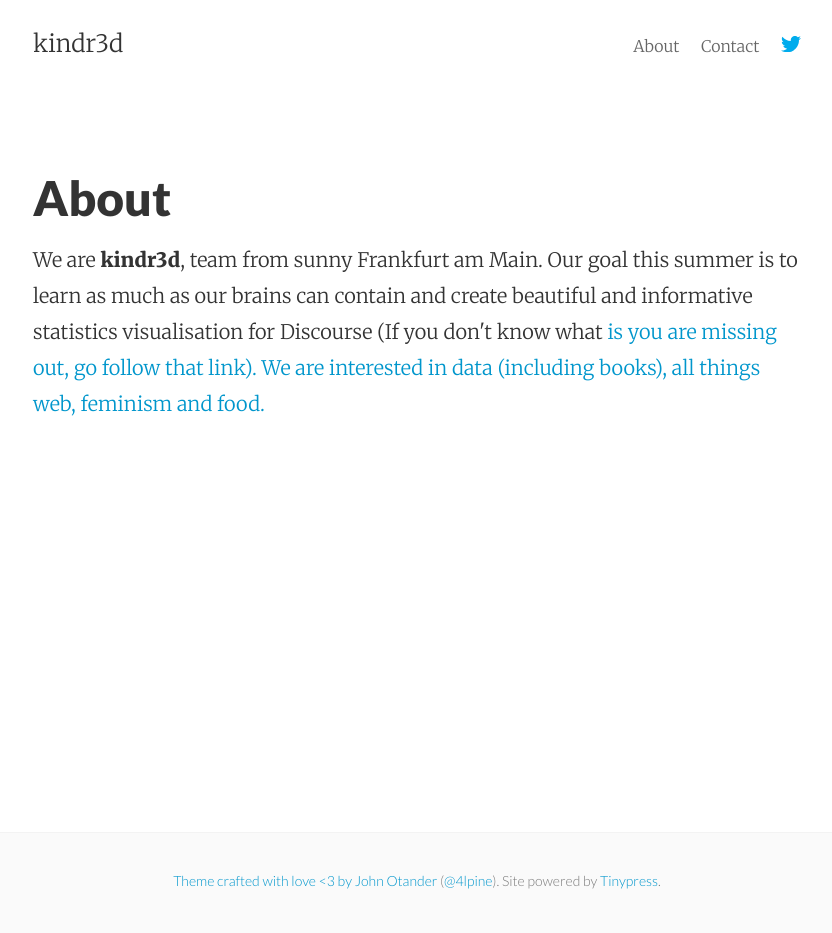
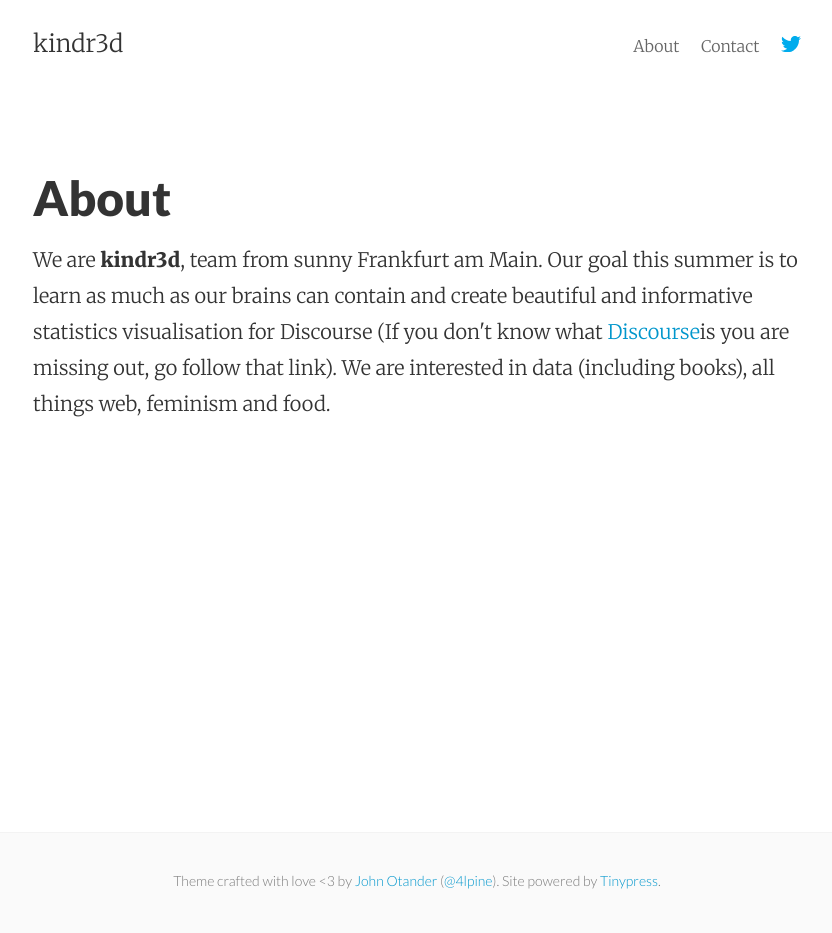
Before and after one commit to kindr3d/kindr3d.github.io, a Jekyll site: the page built from about.html, in a window 1280 px wide. Shown: the whole page, without its empty margins (223-1055 px from the left). Built offline with Jekyll 4.4.1, drawn with Linux system fonts in a browser that asks for light colours.

Commit message:
improve about again

```diff
--- a/about.html
+++ b/about.html
@@ -5,5 +5,5 @@
 ---
 
 <p>
-We are <strong>kindr3d</strong>, team from sunny Frankfurt am Main. Our goal this summer is to learn as much as our brains can contain and create beautiful and informative statistics visualisation for Discourse (If you don't know what <a href="https://www.discourse.org"><Discourse /a>is you are missing out, go follow that link). We are interested in data (including books), all things web, feminism and food.
+We are <strong>kindr3d</strong>, team from sunny Frankfurt am Main. Our goal this summer is to learn as much as our brains can contain and create beautiful and informative statistics visualisation for Discourse (If you don't know what <a href="https://www.discourse.org">Discourse</a>is you are missing out, go follow that link). We are interested in data (including books), all things web, feminism and food.
 </p>
```
